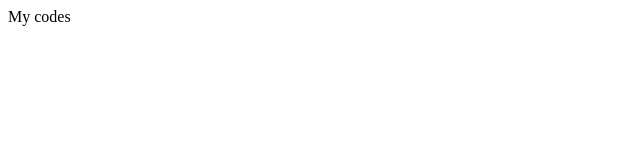
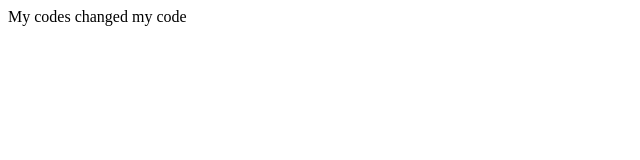
Before and after one commit to aniruddhcn/aniruddhproject, a plain HTML site: page index.html in a window 1280 px wide. Shown: the whole page, without its empty margins (0-640 px from the left). Drawn offline with Linux system fonts and the light colour scheme.

Commit message:
further changes

```diff
--- a/index.html
+++ b/index.html
@@ -7,5 +7,7 @@
 
 <body>
 My codes
+
+changed my code
 </body>
 </html>
```
